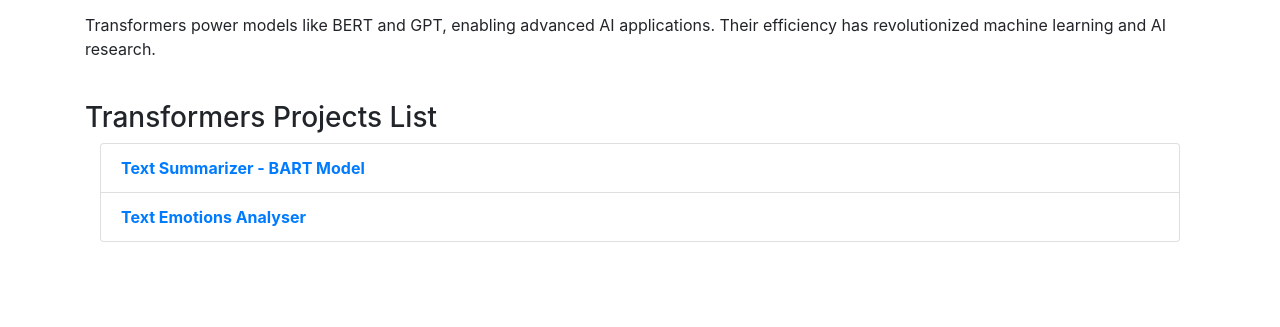
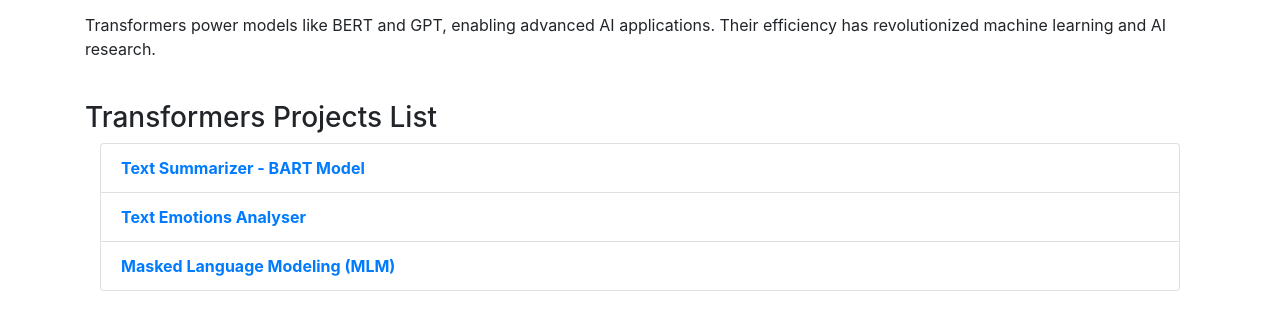
Before and after one commit to alexvatti/alexvatti.github.io, a plain HTML site: page index.html in a window 1280 px wide. Both pictures are taken after a click on the link "Transformers". Shown: the part 187-514 px from the top of the page. Drawn offline with nearby package versions, Linux system fonts and the light colour scheme.

Commit message:
Update index.html

```diff
--- a/index.html
+++ b/index.html
@@ -88,6 +88,9 @@
                     <li class="list-group-item">
                         <a href="pages/transformers/text-emotions.html" class="text-primary font-weight-bold">Text Emotions Analyser</a>
                     </li>
+                    <li class="list-group-item">
+                        <a href="pages/transformers/text_word_masked.html" class="text-primary font-weight-bold"> Masked Language Modeling (MLM)</a>
+                    </li>
                 </ul>
             </div>
         </div>
```
